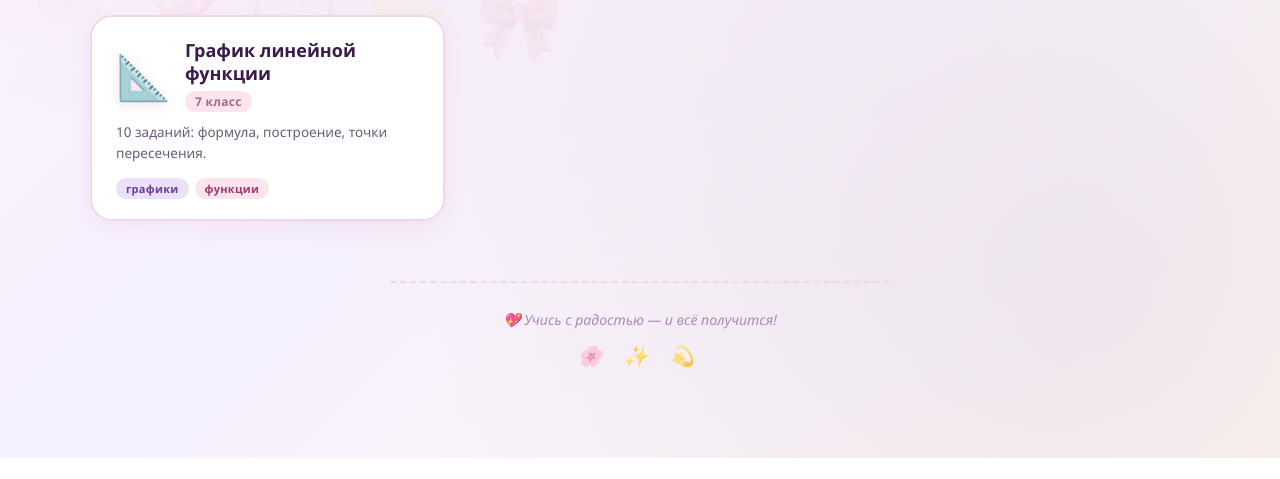
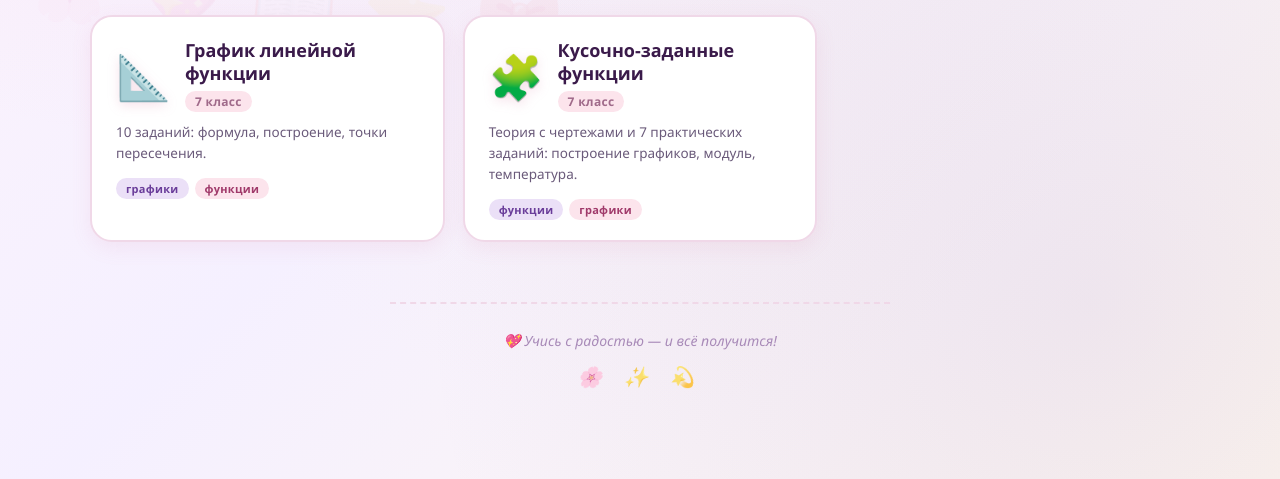
Before and after one commit to Kate10122/Diana7class, a plain HTML site: page index.html in a window 1280 px wide. Shown: the part 689-1168 px from the top of the page. Before the commit the page ends 1147 px from the top, so only its background shows below. Drawn offline with Linux system fonts and the light colour scheme.

Commit message:
index.html

```diff
--- a/index.html
+++ b/index.html
@@ -368,6 +368,19 @@ const games = [
     { text: 'функции', color: 'pink' }
     ]
   },
+   {
+    category: 'Алгебра',
+    categoryEmoji: '📐',
+    file: 'kuski.html',
+    emoji: '🧩',
+    title: 'Кусочно-заданные функции',
+    class: '7 класс',
+    desc: 'Теория с чертежами и 7 практических заданий: построение графиков, модуль, температура.',
+    tags: [
+      { text: 'функции', color: 'purple' },
+      { text: 'графики', color: 'pink' }
+    ]
+  },
   /* ═══════════════════════════════════════════════════════════════
      ➕ НОВЫЕ ЗАДАНИЯ ДОБАВЛЯЙТЕ НИЖЕ ⬇️
 
```
